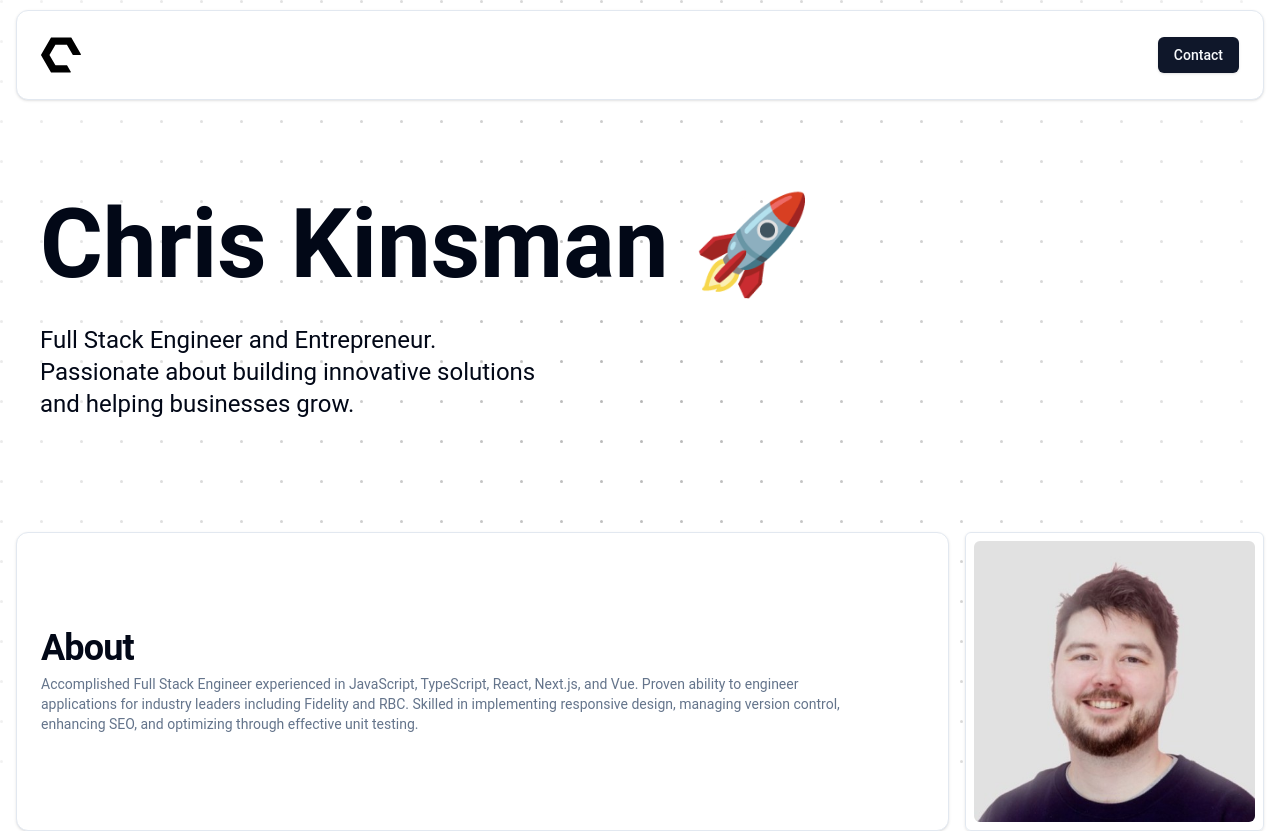
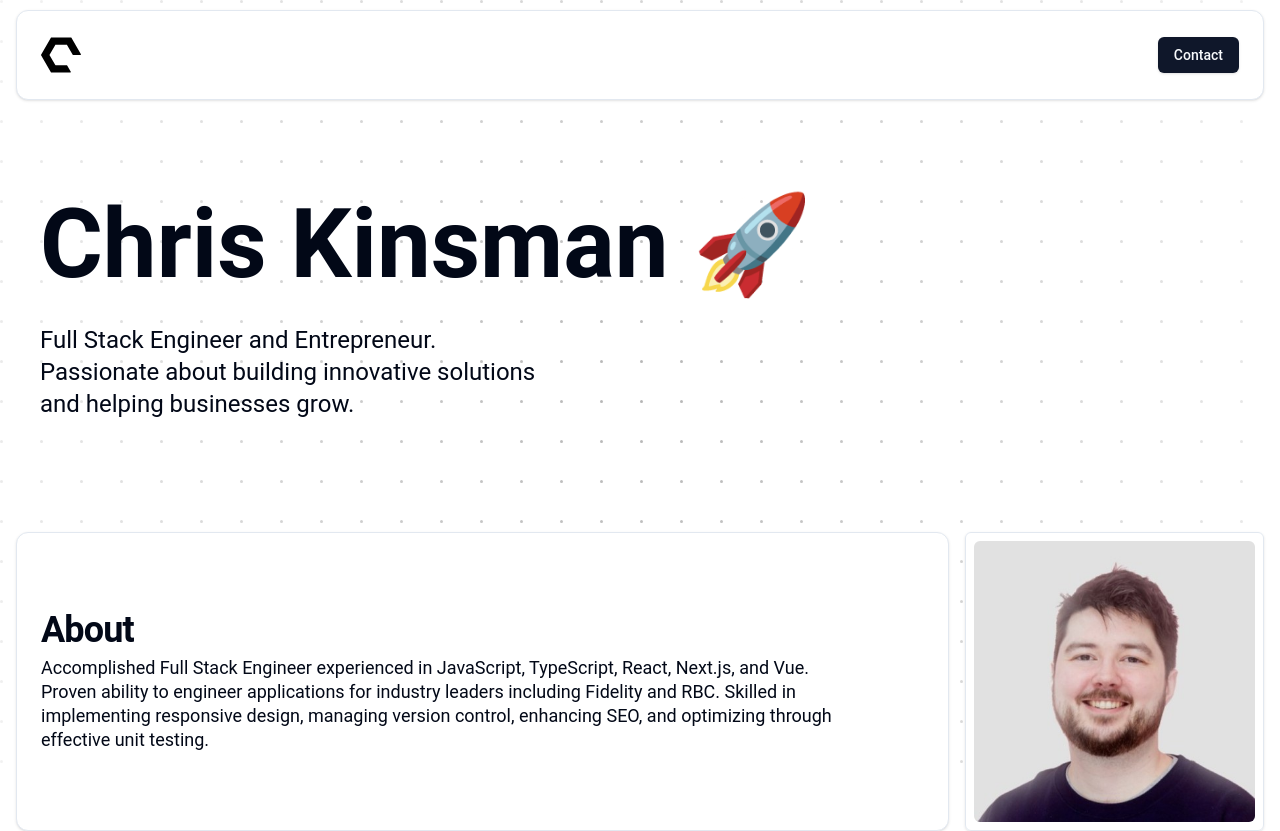
Before and after one commit to chrisknsmn/portfolio, a Next.js app: page / in a window 1280 px wide. Shown: the top 831 px of the page. Built offline with nearby package versions, Linux system fonts and the light colour scheme.

Commit message:
Update about.tsx

```diff
--- a/app/components/about.tsx
+++ b/app/components/about.tsx
@@ -46,7 +46,7 @@ export default function About() {
           <Card className="h-full flex items-center">
             <CardContent>
               <CardTitle>About</CardTitle>
-              <p className="mt-2 max-w-[800px] text-sm text-muted-foreground">
+              <p className="mt-2 max-w-[800px] text-lg font-regular leading-6">
                 Accomplished Full Stack Engineer experienced in JavaScript,
                 TypeScript, React, Next.js, and Vue. Proven ability to engineer
                 applications for industry leaders including Fidelity and RBC.
```
